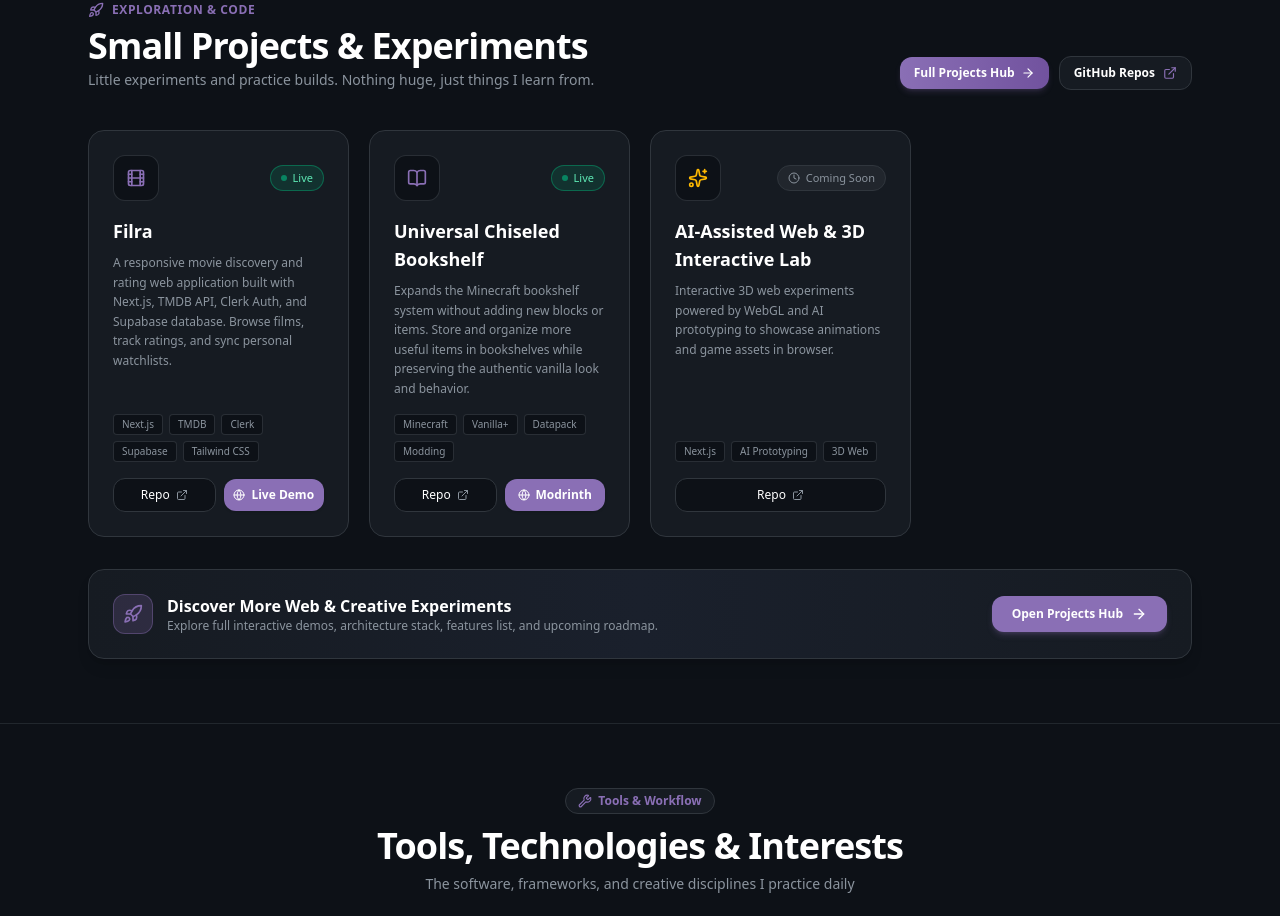
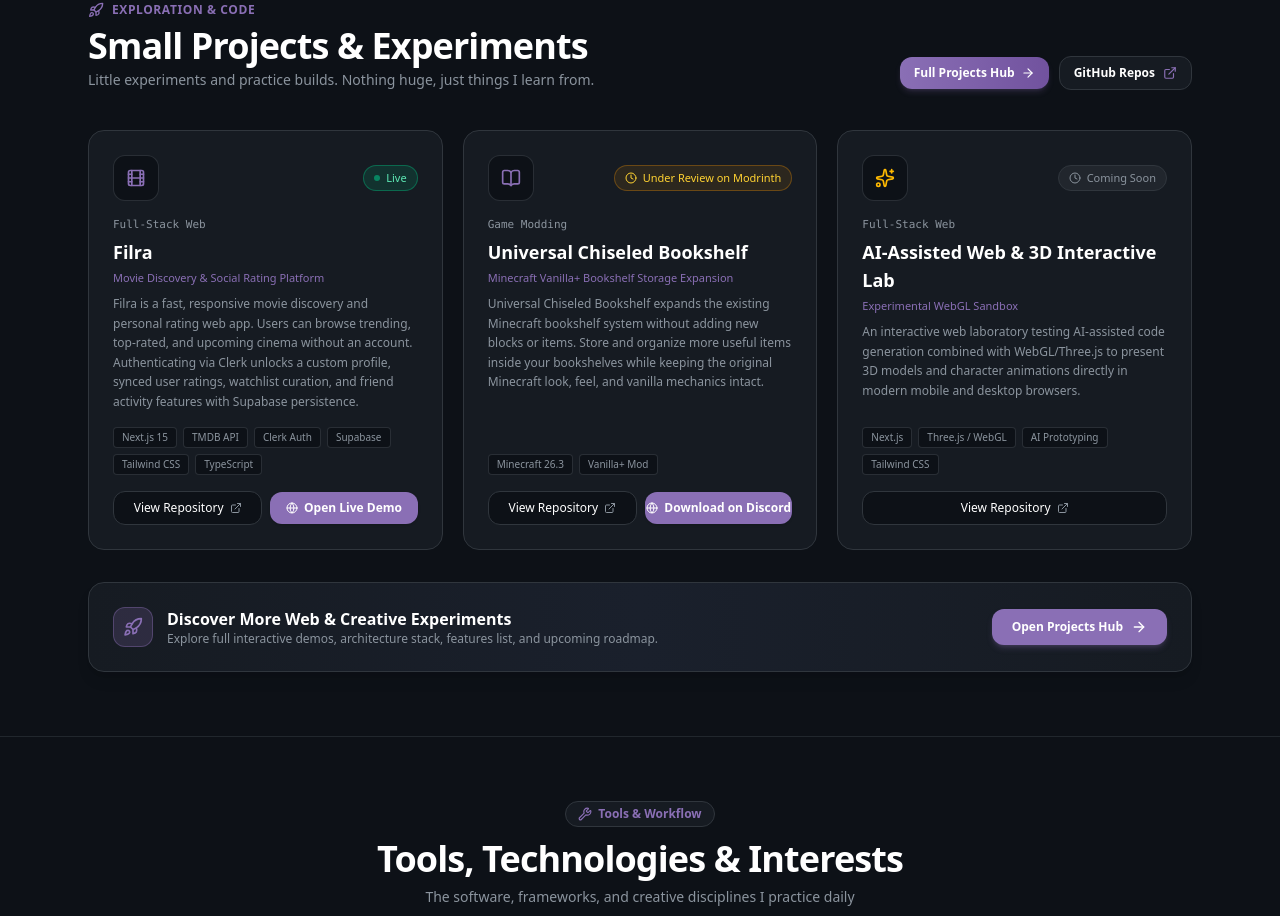
Before and after one commit to Dhityavv/Dhityavv, a Next.js app: page / in a window 1280 px wide. Shown: the part 2739-3655 px from the top of the page. Built offline with nearby package versions, Linux system fonts and the light colour scheme.

Commit message:
new updated

```diff
--- a/app/projects/page.tsx
+++ b/app/projects/page.tsx
@@ -17,79 +17,7 @@ import {
   Code2,
   BookOpen,
 } from "lucide-react";
-
-interface ProjectDetail {
-  id: string;
-  title: string;
-  subtitle: string;
-  category: "Full-Stack Web" | "Game Modding";
-  status: "Live" | "In Progress" | "Experimental" | "Coming Soon" | "Under Review on Modrinth";
-  description: string;
-  techStack: string[];
-  features: string[];
-  repoUrl: string;
-  liveUrl?: string;
-  liveLabel?: string;
-  featured?: boolean;
-}
-
-const ALL_PROJECTS: ProjectDetail[] = [
-  {
-    id: "filra",
-    title: "Filra",
-    subtitle: "Movie Discovery & Social Rating Platform",
-    category: "Full-Stack Web",
-    status: "Live",
-    featured: true,
-    description:
-      "Filra is a fast, responsive movie discovery and personal rating web app. Users can browse trending, top-rated, and upcoming cinema without an account. Authenticating via Clerk unlocks a custom profile, synced user ratings, watchlist curation, and friend activity features with Supabase persistence.",
-    techStack: ["Next.js 15", "TMDB API", "Clerk Auth", "Supabase", "Tailwind CSS", "TypeScript"],
-    features: [
-      "Real-time movie search and TMDB catalog exploration",
-      "Seamless guest mode with optional Clerk authentication",
-      "Cloud-synced user ratings and personal watchlist",
-      "Responsive cinematic UI with dark mode styling",
-    ],
-    repoUrl: "https://github.com/Dhityavv/Filra",
-    liveUrl: "https://filra.vercel.app",
-  },
-  {
-    id: "universal-chiseled-bookshelf",
-    title: "Universal Chiseled Bookshelf",
-    subtitle: "Minecraft Vanilla+ Bookshelf Storage Expansion",
-    category: "Game Modding",
-    status: "Under Review on Modrinth",
-    featured: true,
-    description:
-      "Universal Chiseled Bookshelf expands the existing Minecraft bookshelf system without adding new blocks or items. Store and organize more useful items inside your bookshelves while keeping the original Minecraft look, feel, and vanilla mechanics intact.",
-    techStack: ["Minecraft 26.3", "Vanilla+ Mod"],
-    features: [
-      "Expands item storage capacity within vanilla chiseled bookshelves",
-      "No custom blocks required — 100% vanilla game parity and aesthetics",
-      "Clean, non-intrusive implementation for survival worlds",
-    ],
-    repoUrl: "https://github.com/Dhityavv/Universal-Chiseled-Bookshelf",
-    liveUrl: "https://discord.gg/vCZHM2NmA",
-    liveLabel: "Download on Discord",
-  },
-  {
-    id: "ai-lab",
-    title: "AI-Assisted Web & 3D Interactive Lab",
-    subtitle: "Experimental WebGL Sandbox",
-    category: "Full-Stack Web",
-    status: "Coming Soon",
-    featured: false,
-    description:
-      "An interactive web laboratory testing AI-assisted code generation combined with WebGL/Three.js to present 3D models and character animations directly in modern mobile and desktop browsers.",
-    techStack: ["Next.js", "Three.js / WebGL", "AI Prototyping", "Tailwind CSS"],
-    features: [
-      "In-browser 3D model orbit controls and inspection",
-      "Interactive lighting toggle (Sun, Studio, Wireframe)",
-      "Automated asset compression pipeline",
-    ],
-    repoUrl: "https://github.com/Dhityavv",
-  },
-];
+import { PROJECTS as ALL_PROJECTS } from "@/lib/projects";
 
 const CATEGORIES = ["All Projects", "Full-Stack Web", "Game Modding"];
 
--- a/components/ProjectsSection.tsx
+++ b/components/ProjectsSection.tsx
@@ -2,55 +2,17 @@
 
 import React from "react";
 import Link from "next/link";
-import { Rocket, Box, Sparkles, ExternalLink, Clock, Film, Globe, ArrowRight, BookOpen } from "lucide-react";
-
-interface ProjectItem {
-  title: string;
-  category: string;
-  status: "Live" | "In Progress" | "Coming Soon" | "Experimental";
-  description: string;
-  icon: React.ReactNode;
-  tags: string[];
-  link: string;
-  liveUrl?: string;
-  liveLabel?: string;
-}
-
-const PROJECTS: ProjectItem[] = [
-  {
-    title: "Filra",
-    category: "Full-Stack Web App",
-    status: "Live",
-    description:
-      "A responsive movie discovery and rating web application built with Next.js, TMDB API, Clerk Auth, and Supabase database. Browse films, track ratings, and sync personal watchlists.",
-    icon: <Film className="w-5 h-5 text-[#8A6FB5]" />,
-    tags: ["Next.js", "TMDB", "Clerk", "Supabase", "Tailwind CSS"],
-    link: "https://github.com/Dhityavv/Filra",
-    liveUrl: "https://filra.vercel.app",
-  },
-  {
-    title: "Universal Chiseled Bookshelf",
-    category: "Minecraft Mod & System",
-    status: "Live",
-    description:
-      "Expands the Minecraft bookshelf system without adding new blocks or items. Store and organize more useful items in bookshelves while preserving the authentic vanilla look and behavior.",
-    icon: <BookOpen className="w-5 h-5 text-[#8A6FB5]" />,
-    tags: ["Minecraft", "Vanilla+", "Datapack", "Modding"],
-    link: "https://github.com/Dhityavv/Universal-Chiseled-Bookshelf",
-    liveUrl: "https://modrinth.com/mod/universal-chiseled-bookshelf",
-    liveLabel: "Modrinth",
-  },
-  {
-    title: "AI-Assisted Web & 3D Interactive Lab",
-    category: "Web & AI",
-    status: "Coming Soon",
-    description:
-      "Interactive 3D web experiments powered by WebGL and AI prototyping to showcase animations and game assets in browser.",
-    icon: <Sparkles className="w-5 h-5 text-amber-400" />,
-    tags: ["Next.js", "AI Prototyping", "3D Web"],
-    link: "https://github.com/Dhityavv",
-  },
-];
+import {
+  Rocket,
+  Sparkles,
+  ExternalLink,
+  Clock,
+  Film,
+  Globe,
+  ArrowRight,
+  BookOpen,
+} from "lucide-react";
+import { PROJECTS } from "@/lib/projects";
 
 export function ProjectsSection() {
   return (
@@ -90,16 +52,22 @@ export function ProjectsSection() {
           </div>
         </div>
 
-        <div className="grid grid-cols-1 sm:grid-cols-2 lg:grid-cols-4 gap-5">
-          {PROJECTS.map((proj, idx) => (
+        <div className="grid grid-cols-1 sm:grid-cols-2 lg:grid-cols-3 gap-5">
+          {PROJECTS.map((proj) => (
             <div
-              key={idx}
+              key={proj.id}
               className="p-6 rounded-2xl bg-[#161b22] border border-[#30363d] hover:border-[#8A6FB5]/60 transition-all hover:shadow-xl hover:-translate-y-1 flex flex-col justify-between"
             >
               <div>
                 <div className="flex items-center justify-between mb-4">
                   <div className="p-3 rounded-xl bg-[#0d1117] border border-[#30363d]/80">
-                    {proj.icon}
+                    {proj.id === "universal-chiseled-bookshelf" ? (
+                      <BookOpen className="w-5 h-5 text-[#8A6FB5]" />
+                    ) : proj.category === "Full-Stack Web" && proj.id === "filra" ? (
+                      <Film className="w-5 h-5 text-[#8A6FB5]" />
+                    ) : (
+                      <Sparkles className="w-5 h-5 text-amber-400" />
+                    )}
                   </div>
                   <span
                     className={`inline-flex items-center gap-1.5 px-2.5 py-1 rounded-full text-[11px] font-medium border ${
@@ -109,6 +77,8 @@ export function ProjectsSection() {
                         ? "bg-[#8A6FB5]/15 border-[#8A6FB5]/40 text-[#c7b2e8]"
                         : proj.status === "Experimental"
                         ? "bg-sky-500/10 border-sky-500/30 text-sky-300"
+                        : proj.status === "Under Review on Modrinth"
+                        ? "bg-amber-500/10 border-amber-500/30 text-amber-300"
                         : "bg-[#21262d] border-[#30363d] text-[#8b949e]"
                     }`}
                   >
@@ -120,7 +90,11 @@ export function ProjectsSection() {
                     {proj.status}
                   </span>
                 </div>
-                <h3 className="text-lg font-bold text-white mb-2">{proj.title}</h3>
+                <span className="text-[11px] font-mono text-[#8b949e] block mb-1">
+                  {proj.category}
+                </span>
+                <h3 className="text-lg font-bold text-white mb-1">{proj.title}</h3>
+                <p className="text-[11px] text-[#8A6FB5] mb-2">{proj.subtitle}</p>
                 <p className="text-xs text-[#8b949e] leading-relaxed mb-4">
                   {proj.description}
                 </p>
@@ -128,7 +102,7 @@ export function ProjectsSection() {
 
               <div>
                 <div className="flex flex-wrap gap-1.5 mb-4">
-                  {proj.tags.map((t) => (
+                  {proj.techStack.map((t) => (
                     <span
                       key={t}
                       className="px-2 py-0.5 rounded bg-[#0d1117] border border-[#30363d]/80 text-[10px] text-[#8b949e]"
@@ -139,12 +113,12 @@ export function ProjectsSection() {
                 </div>
                 <div className="flex items-center gap-2">
                   <a
-                    href={proj.link}
+                    href={proj.repoUrl}
                     target="_blank"
                     rel="noopener noreferrer"
                     className="flex-1 inline-flex items-center justify-center gap-1.5 py-2 rounded-xl bg-[#0d1117] border border-[#30363d] hover:border-[#8A6FB5]/50 hover:bg-[#21262d] text-xs font-medium text-white transition-colors"
                   >
-                    <span>Repo</span>
+                    <span>View Repository</span>
                     <ExternalLink className="w-3 h-3 text-[#8b949e]" />
                   </a>
                   {proj.liveUrl && (
@@ -155,7 +129,7 @@ export function ProjectsSection() {
                       className="flex-1 inline-flex items-center justify-center gap-1.5 py-2 rounded-xl bg-[#8A6FB5] hover:bg-[#795ea3] text-xs font-semibold text-white transition-colors shadow-sm"
                     >
                       <Globe className="w-3 h-3" />
-                      <span>{proj.liveLabel ?? "Live Demo"}</span>
+                      <span>{proj.liveLabel ?? "Open the Website"}</span>
                     </a>
                   )}
                 </div>
--- /dev/null
+++ b/lib/projects.ts
@@ -0,0 +1,80 @@
+export type ProjectStatus =
+  | "Live"
+  | "In Progress"
+  | "Experimental"
+  | "Coming Soon"
+  | "Under Review on Modrinth";
+
+export interface ProjectDetail {
+  id: string;
+  title: string;
+  subtitle: string;
+  category: "Full-Stack Web" | "Game Modding";
+  status: ProjectStatus;
+  description: string;
+  techStack: string[];
+  features: string[];
+  repoUrl: string;
+  liveUrl?: string;
+  liveLabel?: string;
+  featured?: boolean;
+}
+
+export const PROJECTS: ProjectDetail[] = [
+  {
+    id: "filra",
+    title: "Filra",
+    subtitle: "Movie Discovery & Social Rating Platform",
+    category: "Full-Stack Web",
+    status: "Live",
+    featured: true,
+    description:
+      "Filra is a fast, responsive movie discovery and personal rating web app. Users can browse trending, top-rated, and upcoming cinema without an account. Authenticating via Clerk unlocks a custom profile, synced user ratings, watchlist curation, and friend activity features with Supabase persistence.",
+    techStack: ["Next.js 15", "TMDB API", "Clerk Auth", "Supabase", "Tailwind CSS", "TypeScript"],
+    features: [
+      "Real-time movie search and TMDB catalog exploration",
+      "Seamless guest mode with optional Clerk authentication",
+      "Cloud-synced user ratings and personal watchlist",
+      "Responsive cinematic UI with dark mode styling",
+    ],
+    repoUrl: "https://github.com/Dhityavv/Filra",
+    liveUrl: "https://filra.vercel.app",
+    liveLabel: "Open Live Demo",
+  },
+  {
+    id: "universal-chiseled-bookshelf",
+    title: "Universal Chiseled Bookshelf",
+    subtitle: "Minecraft Vanilla+ Bookshelf Storage Expansion",
+    category: "Game Modding",
+    status: "Under Review on Modrinth",
+    featured: true,
+    description:
+      "Universal Chiseled Bookshelf expands the existing Minecraft bookshelf system without adding new blocks or items. Store and organize more useful items inside your bookshelves while keeping the original Minecraft look, feel, and vanilla mechanics intact.",
+    techStack: ["Minecraft 26.3", "Vanilla+ Mod"],
+    features: [
+      "Expands item storage capacity within vanilla chiseled bookshelves",
+      "No custom blocks required — 100% vanilla game parity and aesthetics",
+      "Clean, non-intrusive implementation for survival worlds",
+    ],
+    repoUrl: "https://github.com/Dhityavv/Universal-Chiseled-Bookshelf",
+    liveUrl: "https://discord.gg/vCZHM2NmA",
+    liveLabel: "Download on Discord",
+  },
+  {
+    id: "ai-lab",
+    title: "AI-Assisted Web & 3D Interactive Lab",
+    subtitle: "Experimental WebGL Sandbox",
+    category: "Full-Stack Web",
+    status: "Coming Soon",
+    featured: false,
+    description:
+      "An interactive web laboratory testing AI-assisted code generation combined with WebGL/Three.js to present 3D models and character animations directly in modern mobile and desktop browsers.",
+    techStack: ["Next.js", "Three.js / WebGL", "AI Prototyping", "Tailwind CSS"],
+    features: [
+      "In-browser 3D model orbit controls and inspection",
+      "Interactive lighting toggle (Sun, Studio, Wireframe)",
+      "Automated asset compression pipeline",
+    ],
+    repoUrl: "https://github.com/Dhityavv",
+  },
+];
```
